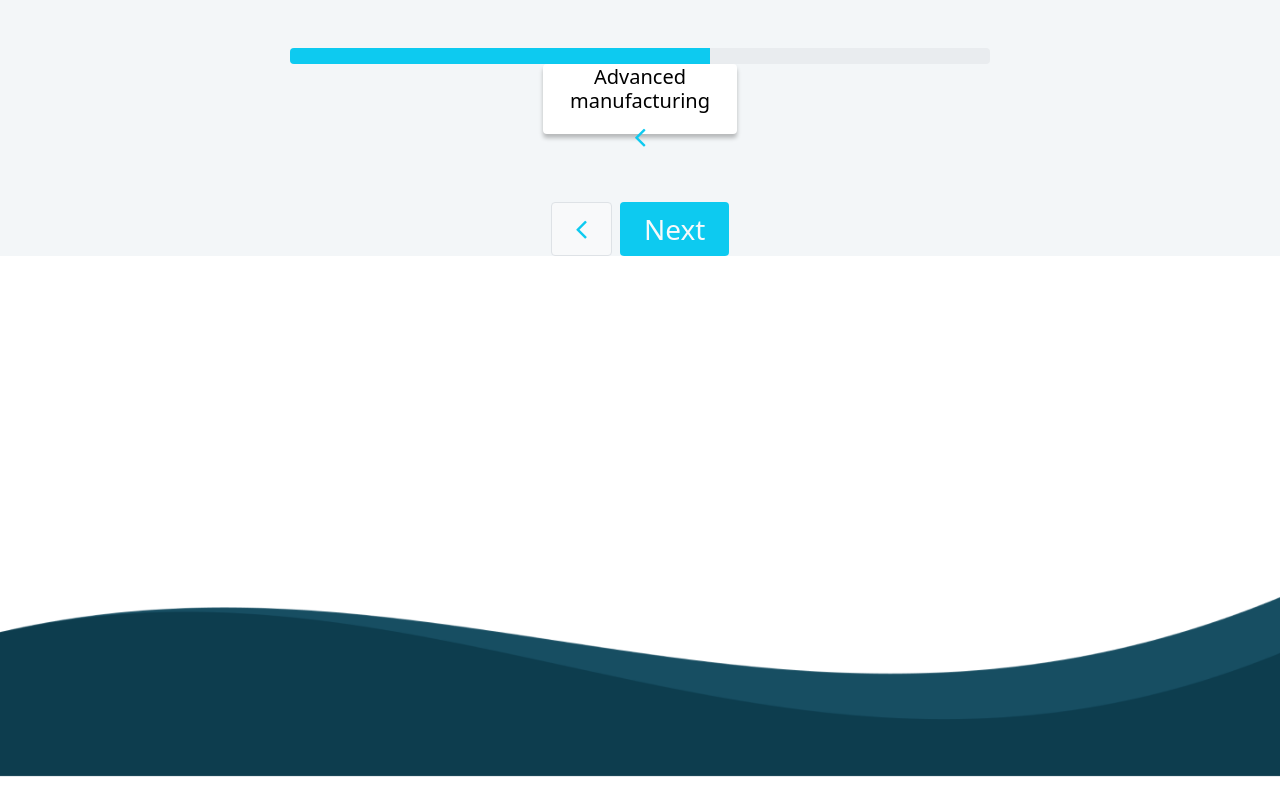
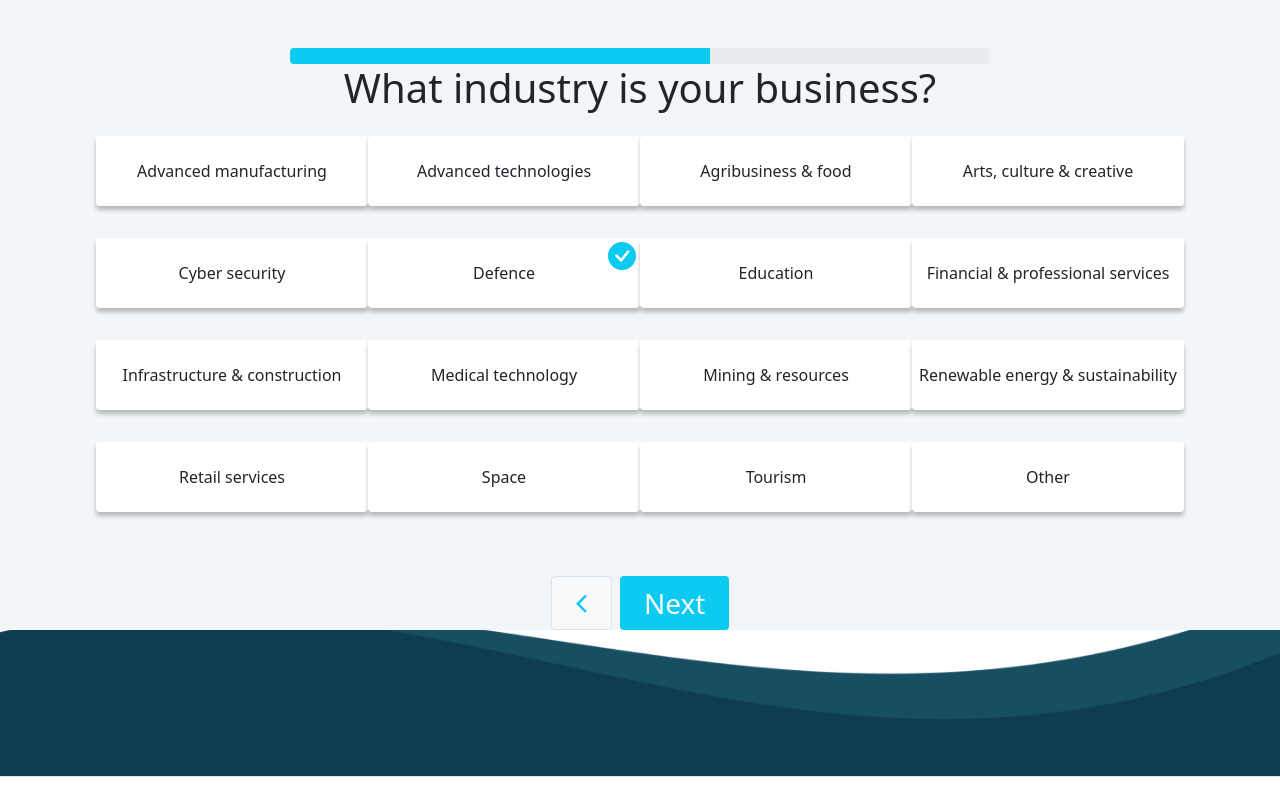
Before and after one commit to MoidulHasan/multi-step-survey-form-using-react, a React (Create React App) app: page / in a window 1280 px wide. Built offline with nearby package versions, Linux system fonts and the light colour scheme.

Commit message:
customized select option created

```diff
--- a/package.json
+++ b/package.json
@@ -15,6 +15,7 @@
     "react": "^18.1.0",
     "react-bootstrap": "^2.3.1",
     "react-dom": "^18.1.0",
+    "react-icons": "^4.3.1",
     "react-router-dom": "^6.3.0",
     "react-scripts": "5.0.1",
     "web-vitals": "^2.1.4"
--- a/src/components/singleSelectOption/singleSelectOption.js
+++ b/src/components/singleSelectOption/singleSelectOption.js
@@ -1,18 +1,20 @@
 import React from "react";
 // import { From } from "react-bootstrap";
 import './styles.css'
+import { BsFillCheckCircleFill } from "react-icons/bs";
 
 const SingleSelectOption = (props) => {
-    let { lavel, selected } = props;
+    let { name, value, lavel, selected } = props;
+
+    let select = (selected === value) ? true : false;
+    console.log(select);
+
     return (
-        <button className="option text-center border-0">
-            <h5>{lavel}</h5>
-
-            <i class="fa fa-circle-check"></i>
-            <i class="fa-light fa-circle-check"></i>
-            <i className="fa fa-angle-left fs-2 text-info fw-3" />
-        </button>
+        <div className={`col-5 col-md-3 d-flex justify-content-center align-items-center text-center border-0 my-3`}>
+            <label for={value} className="option m-0 d-flex justify-content-center align-items-center">{lavel} {select && <BsFillCheckCircleFill className={`text-info fs-3 position-absolute top-0 end-0 m-1`} />} </label>
+            <input id={value} className={`radio-custom m-5`} type="radio" value={value} name={name} />
+        </div>
     );
-}
+};
 
 export default SingleSelectOption;
--- a/src/components/singleSelectOption/styles.css
+++ b/src/components/singleSelectOption/styles.css
@@ -1,6 +1,6 @@
 .option {
     height: 70px;
-    width: 194px;
+    width: 300px;
     border-radius: 5px;
     box-sizing: border-box;
     position: absolute;
@@ -9,6 +9,7 @@
     box-shadow: 0px 4px 4px rgba(0, 0, 0, 0.25);
     border-radius: 4px;
     position: relative;
+    cursor: pointer;
 }
 
 .selected {
@@ -21,3 +22,64 @@
     border: 3px solid #FFFFFF;
     transform: rotate(-47.5deg);
 }
+
+
+/* new style */
+
+.radio-custom {
+    opacity: 0;
+    position: absolute;
+}
+
+/*
+
+.checkbox-custom,
+.checkbox-custom-label,
+.radio-custom,
+.radio-custom-label {
+    display: inline-block;
+    vertical-align: middle;
+    margin: 5px;
+    cursor: pointer;
+}
+
+.checkbox-custom-label,
+.radio-custom-label {
+    position: relative;
+}
+
+.checkbox-custom+.checkbox-custom-label:before,
+.radio-custom+.radio-custom-label:before {
+    content: '';
+    background: #fff;
+    border: 2px solid #ddd;
+    display: inline-block;
+    vertical-align: middle;
+    width: 30px;
+    height: 0px;
+    padding: 2px;
+    margin-right: 10px;
+    text-align: center;
+}
+
+.checkbox-custom:checked+.checkbox-custom-label:before {
+    content: "\f00c";
+    font-family: 'FontAwesome';
+    background: rebeccapurple;
+    color: #fff;
+}
+
+.radio-custom+.radio-custom-label:before {
+    border-radius: 50%;
+}
+
+.radio-custom:checked+.radio-custom-label:before {
+    content: "\f00c";
+    font-family: 'FontAwesome';
+    color: #bbb;
+}
+
+.checkbox-custom:focus+.checkbox-custom-label,
+.radio-custom:focus+.radio-custom-label {
+    outline: 1px solid #ddd;
+} */
--- a/src/view/survey-form/step1/step1.js
+++ b/src/view/survey-form/step1/step1.js
@@ -1,13 +1,46 @@
-import React from "react";
+import React, { useState } from "react";
 import SingleSelectOption from "../../../components/singleSelectOption/singleSelectOption";
 import { Form } from "react-bootstrap";
 
 const Step1 = () => {
+    const onChangeValue = (event) => {
+        console.log(event.target.value);
+        SetbusinessIndustry(event.target.value);
+    }
 
+    const [businessIndustry, SetbusinessIndustry] = useState('Defence');
 
+    const options = [
+        'Advanced manufacturing',
+        'Advanced technologies',
+        'Agribusiness & food',
+        'Arts, culture & creative',
+        'Cyber security',
+        'Defence',
+        'Education',
+        'Financial & professional services',
+        'Infrastructure & construction',
+        'Medical technology',
+        'Mining & resources',
+        'Renewable energy & sustainability',
+        'Retail services',
+        'Space',
+        'Tourism',
+        'Other'
+    ];
 
     return (
-        <SingleSelectOption lavel="Advanced manufacturing" />
+        <div>
+            <h1 className={`text-center`}>What industry is your business?</h1>
+            <div className="d-flex flex-wrap align-items-center justify-content-center px-5 mx-5" onChange={onChangeValue}>
+                {
+                    options.map((option) => (
+                        <SingleSelectOption name="business-industry" value={option} lavel={option} selected={businessIndustry} />
+                    ))
+                }
+            </div>
+        </div>
+
     );
 };
 
```
Also changed, not shown: 1 other file (tests, documents, lock files or other folders).
